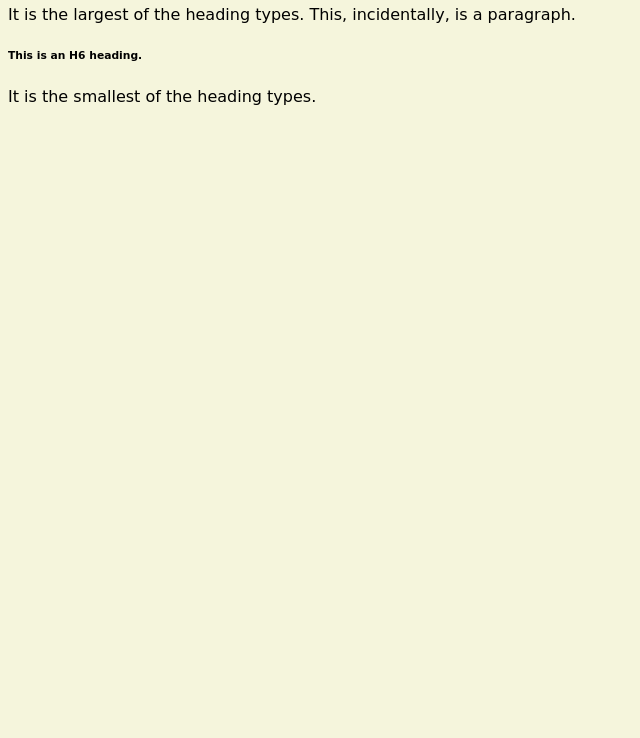
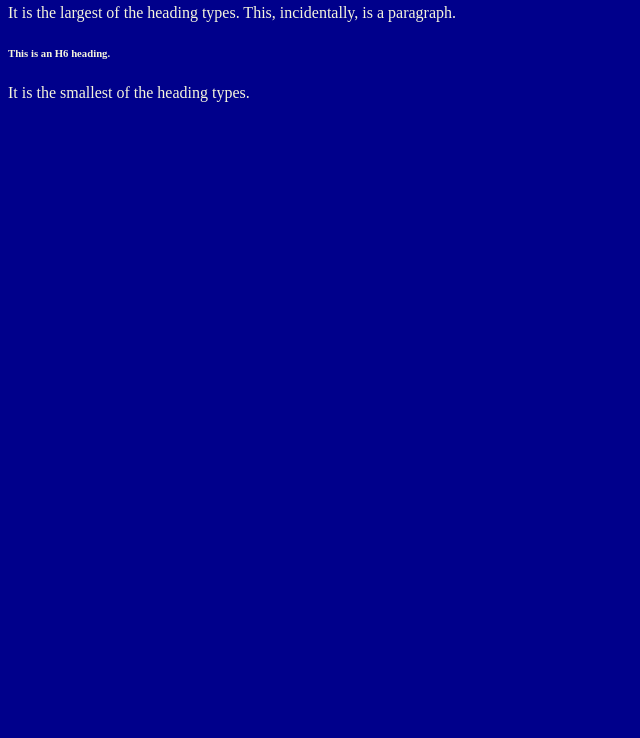
Before and after one commit to ndwright/website, a plain HTML site: page index.html in a window 1280 px wide. Shown: the part 62-800 px from the top of the page, without its empty margins (0-640 px from the left). Drawn offline with Linux system fonts and the light colour scheme.

Commit message:
Tiny changes
changed colors and font family

```diff
--- a/index.html
+++ b/index.html
@@ -2,9 +2,9 @@
 <head>
 <style>
 body{
-background-color: beige;
-color: black;
-font-family: cursive;}
+background-color: darkBlue;
+color: beige;
+font-family: Papyrus;}
 </style>
 </head>
 <body>
```
